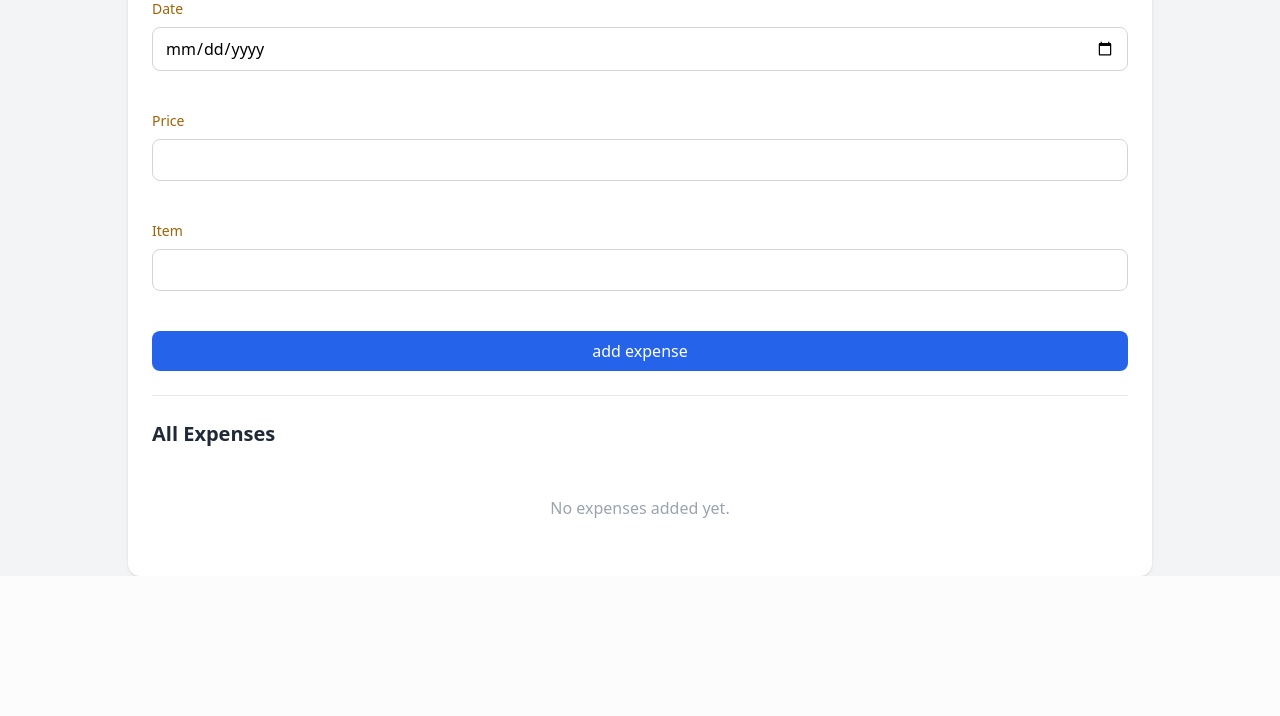
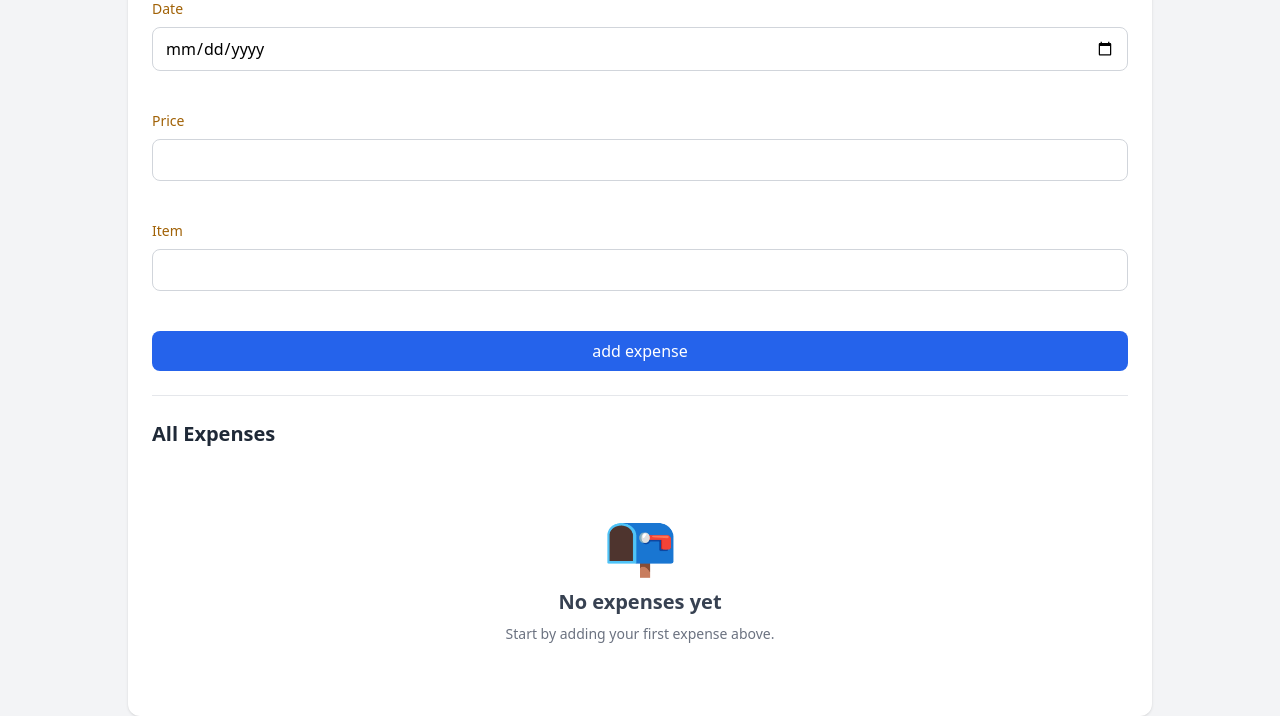
Before and after one commit to daxi-parmar/expense-tracker, a Flask app: page / in a window 1280 px wide. Shown: the part 261-977 px from the top of the page. Before the commit the page ends 837 px from the top, so only its background shows below. Run offline with Flask 3, Linux system fonts and the light colour scheme; data that the repository does not hold is empty; some libraries are stand-ins or nearby versions.

Commit message:
Add polished empty state for expense history

```diff
--- a/app.py
+++ b/app.py
@@ -7,7 +7,8 @@ app.secret_key = "mysecretkey"
 
 @app.route("/")
 def home():
-    expenses = list(expenses_collection.find())
+    expenses = []
+    #list(expenses_collection.find())
     total = 0
     monthly_total = 0
     today =datetime.now()
--- a/templates/index.html
+++ b/templates/index.html
@@ -126,9 +126,20 @@
         </table>
 
         {% else %}
+        <div class="text-center py-12">
 
-        <p class="text-gray-400 text-center py-8">No expenses added yet.</p>
+            <div class="text-6xl mb-4">
+                📭
+            </div>
 
+            <h3 class="text-xl font-semibold text-gray-700 mb-2">
+                No expenses yet
+            </h3>
+
+            <p class="text-gray-500 text-sm">
+                Start by adding your first expense above.
+            </p>
+        </div>
         {% endif %}
         </div>
 
```
